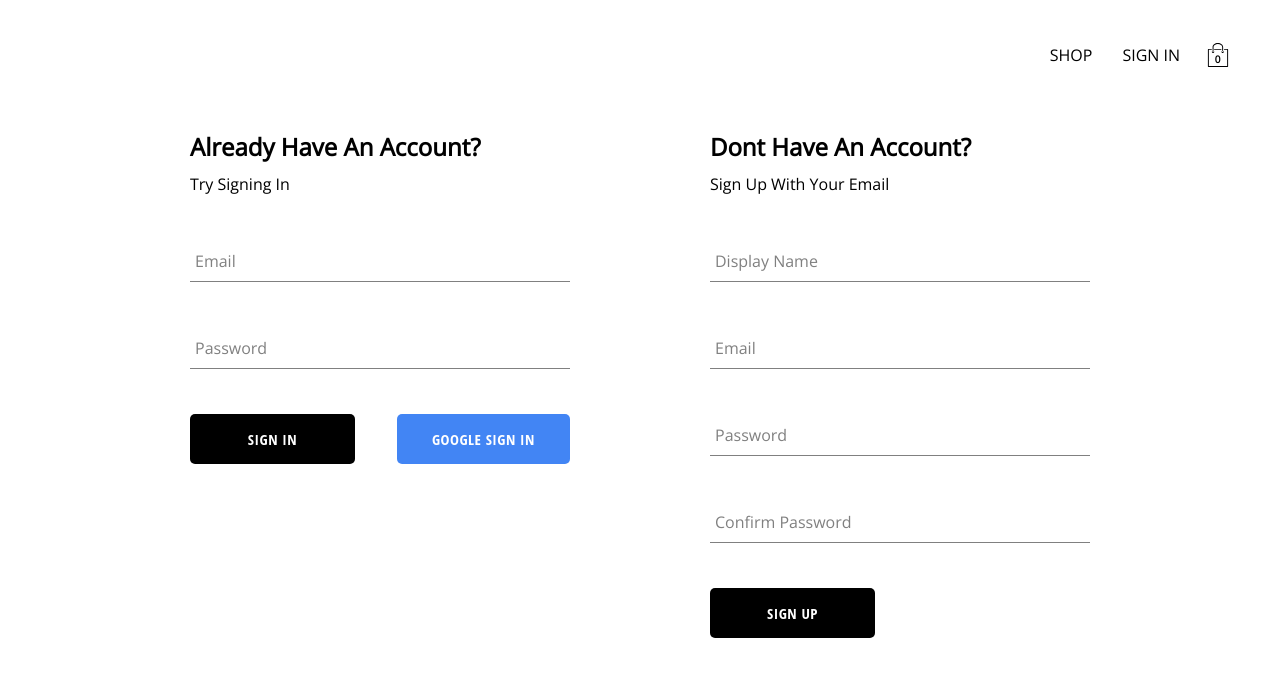
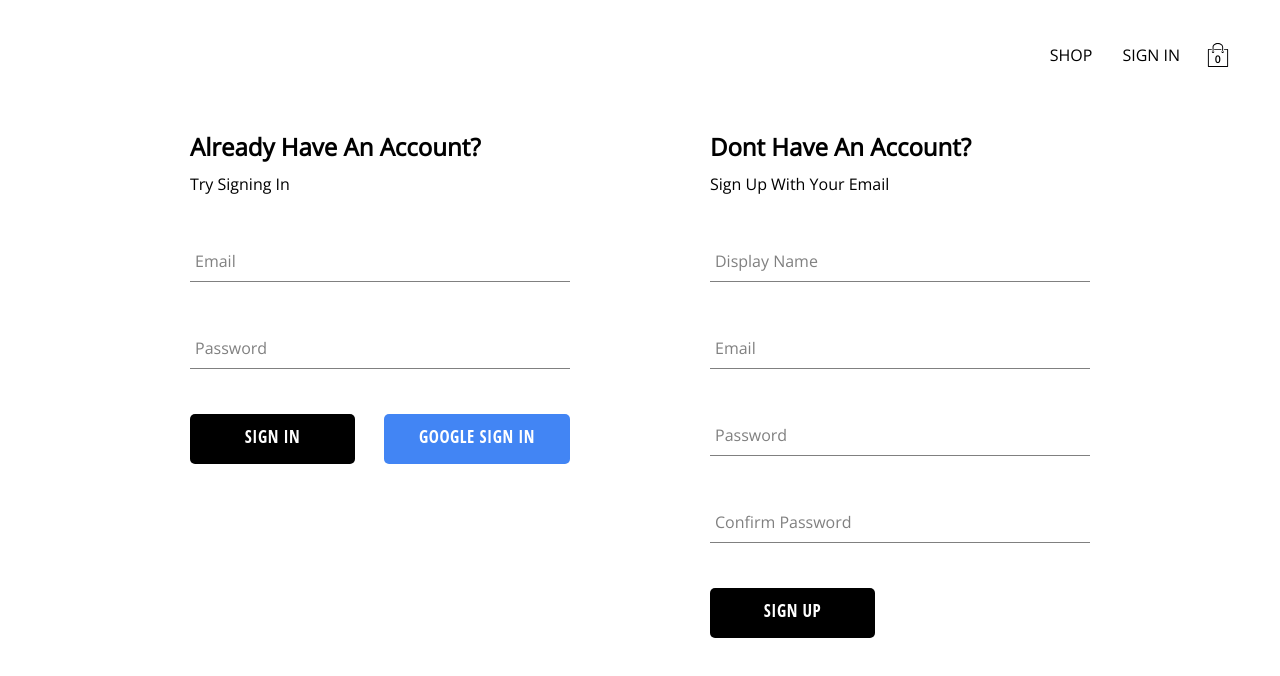
Before and after one commit to koushikyemula/mock-clothing, a React (Create React App) app: page /auth in a window 1280 px wide. Shown: the top 676 px of the page. Built offline with nearby package versions, Linux system fonts and the light colour scheme; no server answers; the database is empty; some icons are missing.

Commit message:
category styling and h2

```diff
--- a/src/components/button/button.styles.scss
+++ b/src/components/button/button.styles.scss
@@ -4,9 +4,9 @@
     height: auto;
     min-height: 50px;
     letter-spacing: 0.5px;
-    line-height: 50px;
-    padding: 0 35px 0 35px;
-    font-size: 15px;
+    line-height: 25px;
+    padding: 10px 35px 10px 35px;
+    font-size: 17px;
     background-color: black;
     color: white;
     text-transform: uppercase;
--- a/src/components/category-preview/category-preview.component.jsx
+++ b/src/components/category-preview/category-preview.component.jsx
@@ -1,11 +1,12 @@
+import ProductCard from "../product-card/product-card.component";
+import { Link } from "react-router-dom";
 import "./category-preview.styles.scss";
-import ProductCard from "../product-card/product-card.component";
 
 const CategoryPreview = ({title, products}) => {
     return (
         <div className="category-preview-container">
             <h2>
-                <span className="title">{title.toUpperCase()}</span>
+                <Link className="title"  to={title}>{title.toUpperCase()}</Link>
             </h2>
             <div className="preview">
                 {
--- a/src/routes/category/category.component.jsx
+++ b/src/routes/category/category.component.jsx
@@ -1,4 +1,4 @@
-import { useState, useEffect, useContext } from "react";
+import { useState, useEffect, useContext, Fragment } from "react";
 import { useParams } from "react-router-dom";
 import ProductCard from "../../components/product-card/product-card.component";
 import { CategoriesContext } from "../../contexts/categories.context";
@@ -14,11 +14,14 @@ const Category = () => {
     }, [category, categoriesMap]);
 
     return (
-        <div className="category-container">
-            {products && products.map((product) => (
-                <ProductCard key={product.id} product={product} />
-            ) )}
-        </div>
+        <Fragment>
+            <h2 className="category-title">{category.toUpperCase()}</h2>
+            <div className="category-container">
+                {products && products.map((product) => (
+                    <ProductCard key={product.id} product={product} />
+                ) )}
+            </div>
+        </Fragment>
     )
 }
 
--- a/src/routes/category/category.styles.scss
+++ b/src/routes/category/category.styles.scss
@@ -4,3 +4,9 @@
     column-gap: 20px;
     row-gap: 50px;
 }
+
+.category-title {
+    font-size: 35px;
+    margin-bottom: 25px;
+    text-align: center;
+}
```
